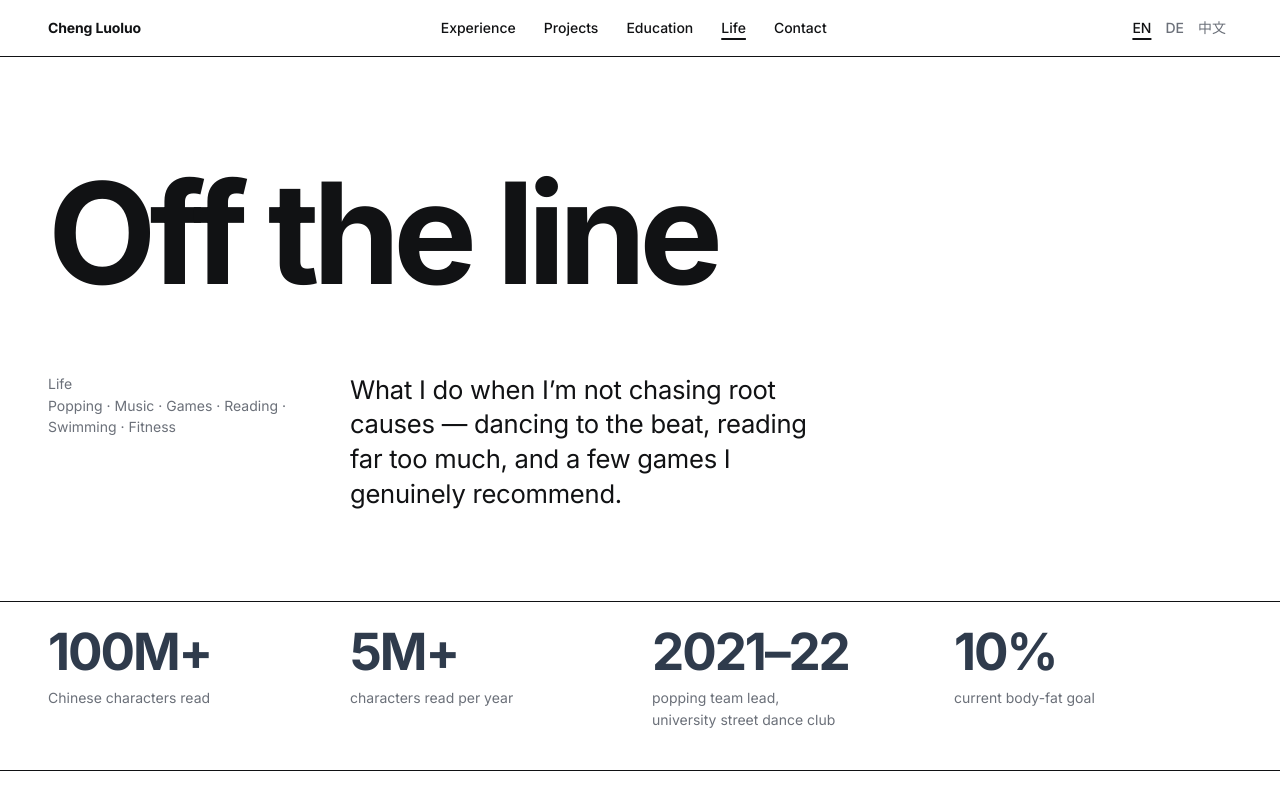
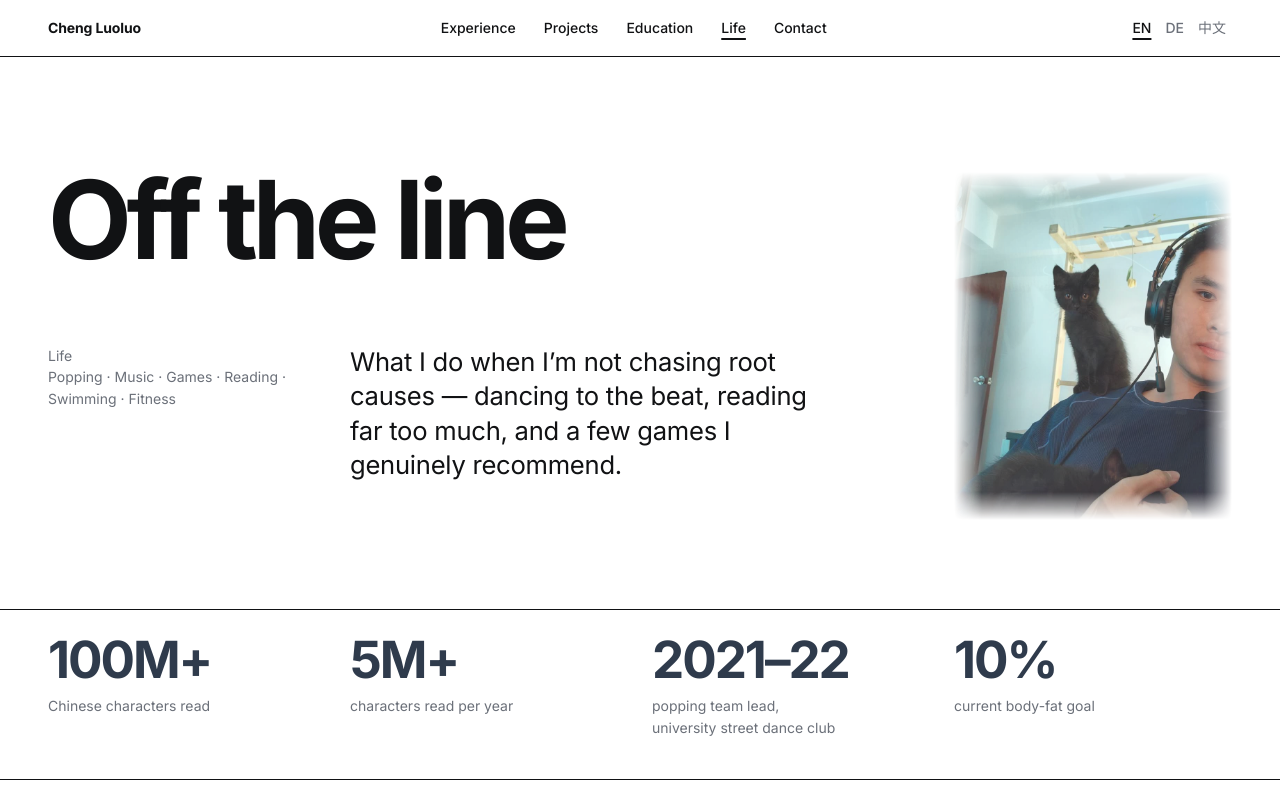
Before and after one commit to Zrinwho/Zrinwho.github.io, a plain HTML site: page life.html in a window 1280 px wide. Shown: the top 792 px of the page. Drawn offline with Linux system fonts and the light colour scheme.

Commit message:
Life page photo slideshow

```diff
--- a/assets/main.js
+++ b/assets/main.js
@@ -74,4 +74,17 @@
     }
   };
   window.sitePlaceholders();
+
+  // Photo slideshows: cross-fade every 4.5 s (still image if the visitor prefers reduced motion)
+  var still = window.matchMedia && matchMedia('(prefers-reduced-motion: reduce)').matches;
+  document.querySelectorAll('.slides').forEach(function (box) {
+    var imgs = box.querySelectorAll('img'), i = 0;
+    if (imgs.length < 2 || still) return;
+    setInterval(function () {
+      if (document.hidden) return;
+      imgs[i].classList.remove('on');
+      i = (i + 1) % imgs.length;
+      imgs[i].classList.add('on');
+    }, 4500);
+  });
 })();
--- a/assets/style.css
+++ b/assets/style.css
@@ -62,6 +62,20 @@ html[lang="zh-CN"] body { line-height: 1.7; }
 .hero .intro { grid-column: 4 / 9; font-size: clamp(20px, 2vw, 26px); line-height: 1.35; letter-spacing: -.01em; }
 .hero .portrait { grid-column: 10 / -1; aspect-ratio: 4 / 5; }
 .hero .portrait img { object-position: 50% 12%; }
+
+/* Life page hero: title beside a cross-fading photo slideshow */
+.hero-life h1 { grid-column: 1 / 10; font-size: clamp(52px, 8.5vw, 150px); }
+.hero-life .slides { grid-row: 1 / span 3; align-self: start; }
+.slides { position: relative; overflow: hidden; aspect-ratio: 4 / 5; background: var(--tint); }
+.slides img { position: absolute; inset: 0; width: 100%; height: 100%; object-fit: cover; object-position: 50% 35%; opacity: 0; transition: opacity 1.2s ease; }
+.slides img.on { opacity: 1; }
+.slides.feather { background: transparent; }
+.slides.feather img {
+  -webkit-mask-image: linear-gradient(to right, transparent, #000 10%, #000 90%, transparent), linear-gradient(to bottom, transparent, #000 8%, #000 92%, transparent);
+  -webkit-mask-composite: source-in;
+  mask-image: linear-gradient(to right, transparent, #000 10%, #000 90%, transparent), linear-gradient(to bottom, transparent, #000 8%, #000 92%, transparent);
+  mask-composite: intersect;
+}
 
 /* ---------- Key figures ---------- */
 .stats { border-top: 1px solid var(--ink); }
@@ -225,6 +239,8 @@ footer .wrap { display: flex; justify-content: space-between; gap: 16px; padding
   .hero .intro { grid-column: 1 / 8; }
   .hero .portrait { grid-column: 9 / -1; }
   .stat { grid-column: span 6; }
+  .hero-life h1 { grid-column: 1 / -1; }
+  .hero-life .slides { grid-row: auto; }
   .sec-label, .sec-body { grid-column: 1 / -1; }
   .p-head .no, .p-head h1, .p-head .sum { grid-column: 1 / -1; }
   .p-head .no { margin-bottom: 16px; }
--- a/life.html
+++ b/life.html
@@ -9,7 +9,7 @@
 <link rel="preconnect" href="https://fonts.googleapis.com">
 <link rel="preconnect" href="https://fonts.gstatic.com" crossorigin>
 <link href="https://fonts.googleapis.com/css2?family=Inter:wght@400;500;600;700&display=swap" rel="stylesheet">
-<link rel="stylesheet" href="assets/style.css?v=5">
+<link rel="stylesheet" href="assets/style.css?v=7">
 </head>
 <body>
 
@@ -32,7 +32,7 @@
 </header>
 
 <main id="top">
-  <section class="hero">
+  <section class="hero hero-life">
     <div class="wrap grid">
       <h1><span data-l="en">Off the line</span><span data-l="de">Abseits der Linie</span><span data-l="zh">产线之外</span></h1>
       <p class="label">
@@ -44,6 +44,13 @@
         <span data-l="de">Was ich tue, wenn ich gerade keiner Ursache nachjage: zum Beat tanzen, viel zu viel lesen — und ein paar Spiele, die ich ehrlich empfehle.</span>
         <span data-l="zh">不追根因的时候，我在跟着节拍跳舞、读很多很多书，还有几款真心推荐的游戏。</span>
       </p>
+      <figure class="portrait slides feather" aria-label="Photos">
+        <img src="images/life/hero-1.jpg" alt="" class="on">
+        <img src="images/life/hero-2.jpg" alt="" loading="lazy">
+        <img src="images/life/hero-3.jpg" alt="" loading="lazy">
+        <img src="images/life/hero-4.jpg" alt="" loading="lazy">
+        <img src="images/life/hero-5.jpg" alt="" loading="lazy">
+      </figure>
     </div>
   </section>
 
@@ -184,6 +191,6 @@
   <div class="wrap"><span>© 2026 Cheng Luoluo (Zrin)</span><a href="#top">↑ <span data-l="en">Top</span><span data-l="de">Nach oben</span><span data-l="zh">回到顶部</span></a></div>
 </footer>
 
-<script src="assets/main.js?v=5"></script>
+<script src="assets/main.js?v=7"></script>
 </body>
 </html>
```
Also changed, not shown: index.html (+3 -3 lines), project.html (+3 -3 lines), images/life/hero-1.jpg (added), images/life/hero-2.jpg (added), images/life/hero-3.jpg (added), images/life/hero-4.jpg (added), images/life/hero-5.jpg (added).
